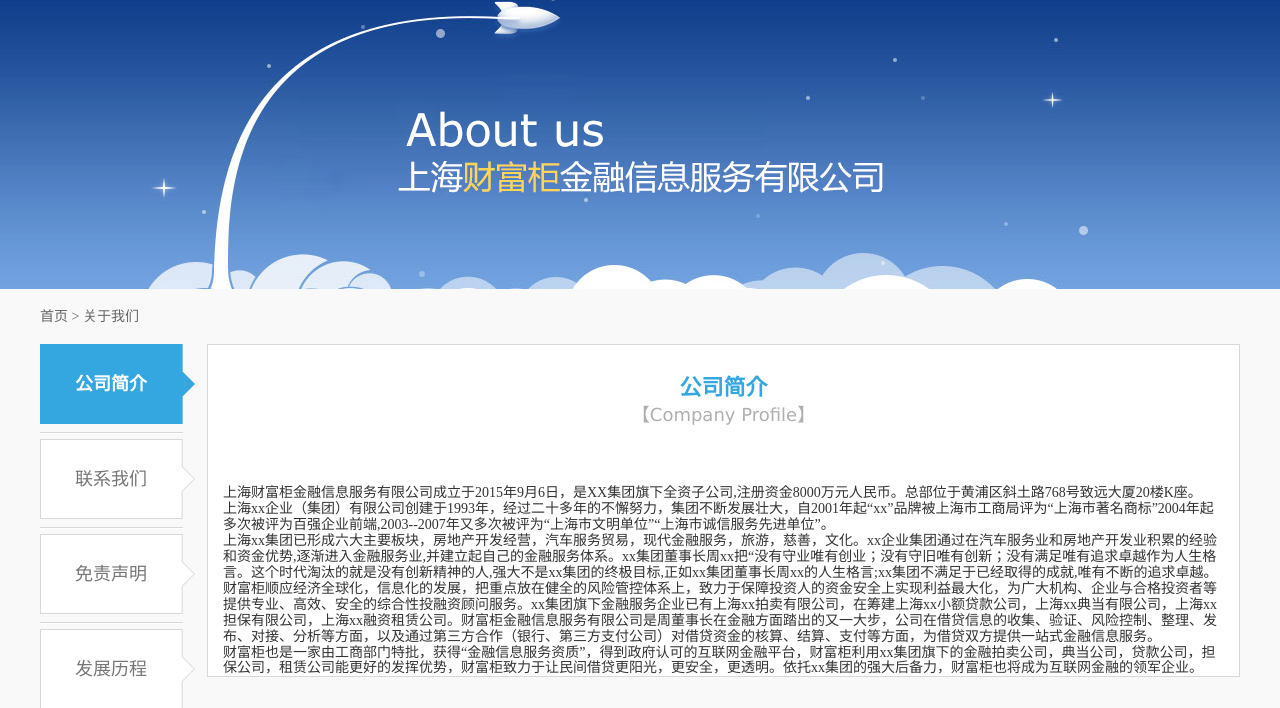
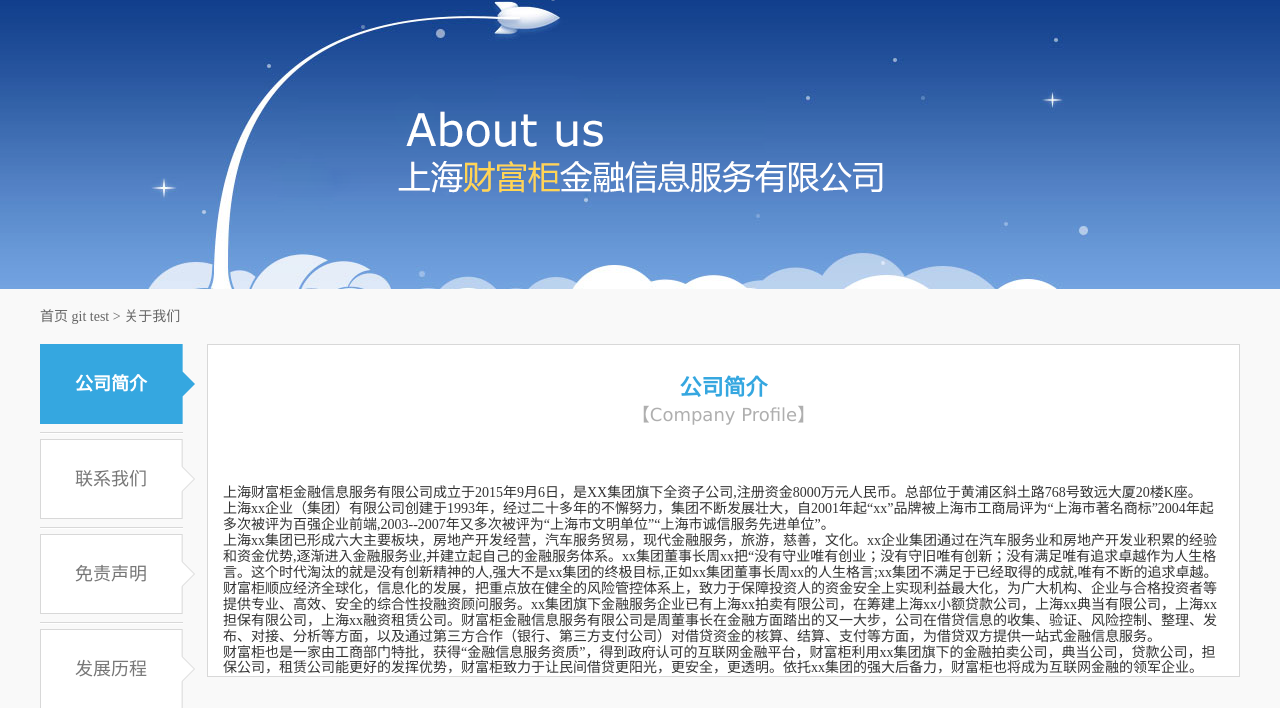
Before and after one commit to iwiilbeback/caifugui, a PHP site: page /about.php in a window 1280 px wide. Shown: the part 149-857 px from the top of the page. Run offline with PHP 8.4, Linux system fonts and the light colour scheme.

Commit message:
git test

```diff
--- a/about.php
+++ b/about.php
@@ -23,7 +23,7 @@
     ?>
     <div class="aboutHead"></div>
     <div class="pagePosition comWidth">
-        <span><a href="index.php">首页</a> > <a href="#">关于我们</a></span>
+        <span><a href="index.php">首页 git test</a> > <a href="#">关于我们</a></span>
     </div>
     <div class="comContent comWidth">
         <div class="comLeftMune f-fl">
```
